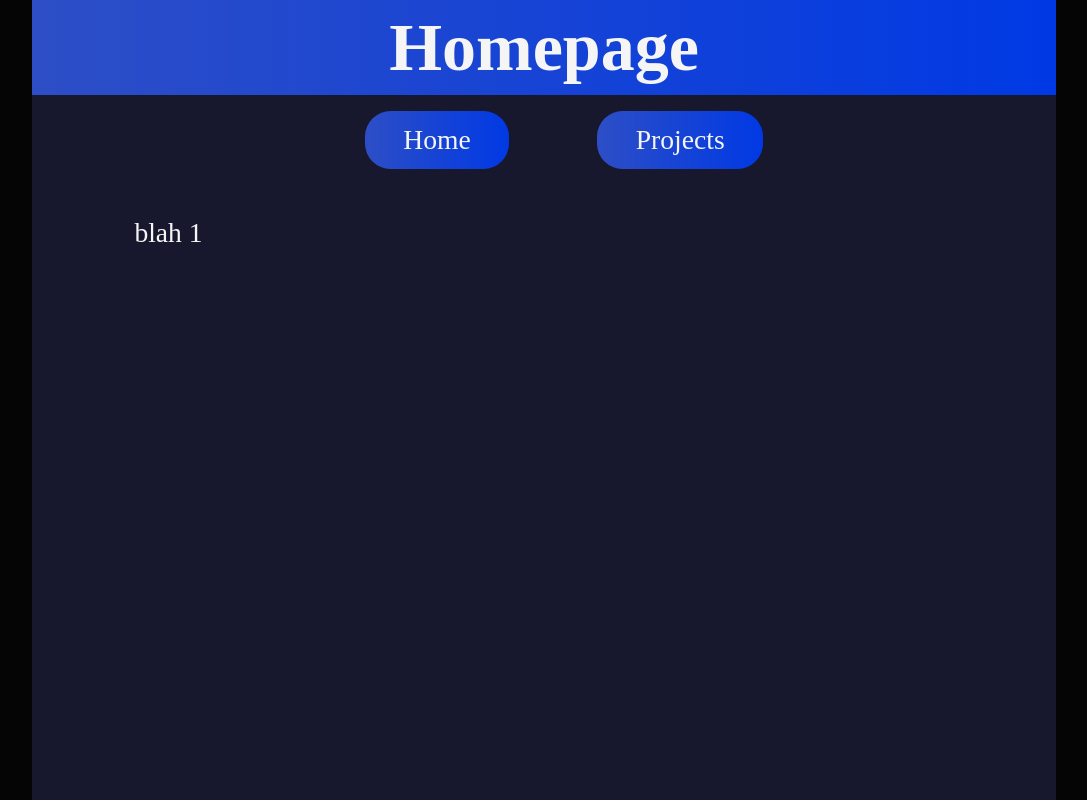
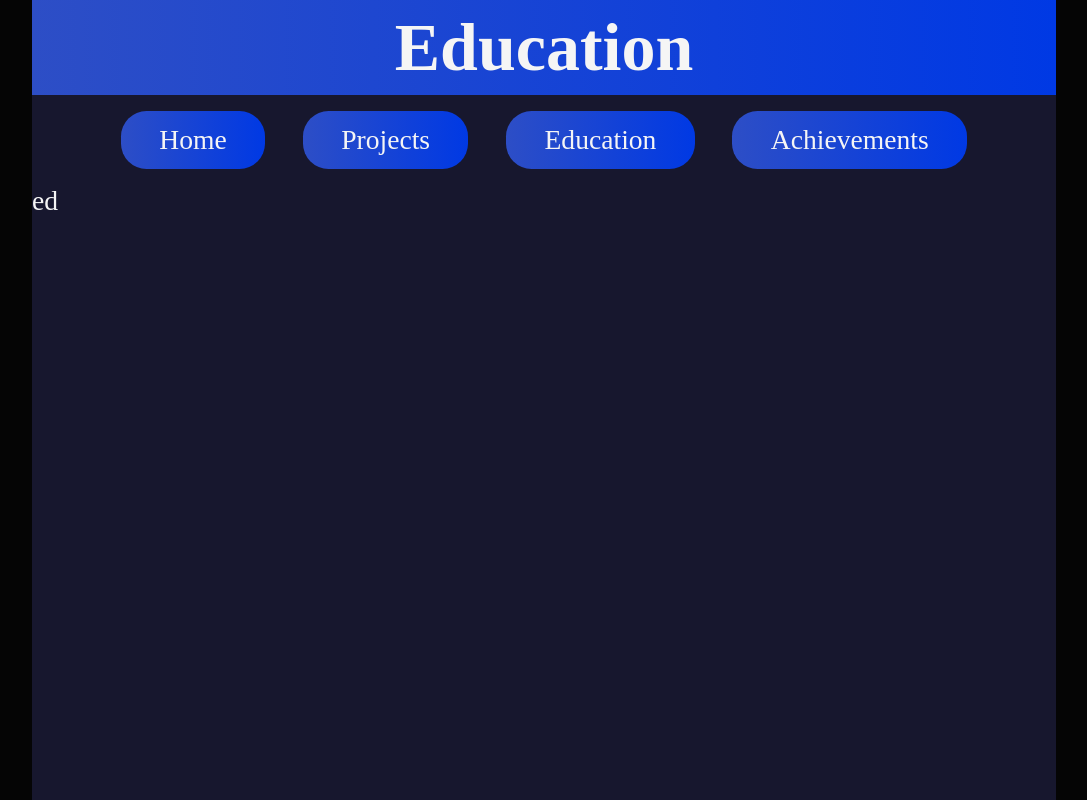
Before and after one commit to klanting/Personal-2024-Summer-Resume, a React (Vite) app: page /education in a window 1280 px wide. Shown: the whole page, without its empty margins (96-1183 px from the left). Built offline with nearby package versions, Linux system fonts and the light colour scheme.

Commit message:
small styling changes

```diff
--- a/src/App.jsx
+++ b/src/App.jsx
@@ -5,6 +5,8 @@ import styled, { createGlobalStyle } from 'styled-components';
 import Header from "./components/Header.jsx";
 import Nav from "./components/Nav.jsx";
 import {useState} from "react";
+import Education from "./mains/Education.jsx";
+import Achievements from "./mains/Achievements.jsx";
 
 const GeneralStyling = createGlobalStyle`
 
@@ -37,6 +39,8 @@ function Root(){
             <Routes>
                 <Route path="/*" element={<Home/>}/>
                 <Route path="/projects/*" element={<Projects/>}/>
+                <Route path="/education/*" element={<Education/>}/>
+                <Route path="/achievements/*" element={<Achievements/>}/>
             </Routes>
             <br/>
         </WrappedDiv>
--- a/src/components/Nav.jsx
+++ b/src/components/Nav.jsx
@@ -6,9 +6,12 @@ const StyledUl = styled.ul`
     flex-direction: row;
     justify-content: space-evenly;
 
-    width: 60%;
+    width: 90%;
     margin: 0 auto;
     list-style-type: none;
+
+    padding: 0;
+
     margin-bottom: 2vh;
 `;
 
@@ -42,6 +45,12 @@ export default function Nav(){
                 <StyledListItem>
                     <StyledNavLink to="/projects/">Projects</StyledNavLink>
                 </StyledListItem>
+                <StyledListItem>
+                    <StyledNavLink to="/education/">Education</StyledNavLink>
+                </StyledListItem>
+                <StyledListItem>
+                    <StyledNavLink to="/achievements/">Achievements</StyledNavLink>
+                </StyledListItem>
             </StyledUl>
         </nav>
     );
--- a/src/components/github/GithubRepo.jsx
+++ b/src/components/github/GithubRepo.jsx
@@ -14,24 +14,17 @@ const StyledLink = styled(NavLink)`
 const StyledDiv = styled.div`
     width: 70vw;
 
-
-    background-image: linear-gradient(10deg, rgb(20, 20, 20), rgb(30,30,30));
+    background-image: linear-gradient(10deg, rgb(20, 20, 20), rgb(30, 30, 30));
 
     border: 2px solid rgb(100, 100, 100);
     border-radius: 10px;
-
-    display: flex;
-    flex-direction: row;
-    justify-content: space-between;
     padding: 2vw;
-
     margin: 5% auto;
-
     cursor: pointer;
 
 
     &:hover {
-        box-shadow:0 0 20px orange;
+        box-shadow: 0 0 40px rgba(0, 57, 228, 1);
     }
 `;
 
@@ -67,6 +60,7 @@ const StyledTopic = styled.p`
 
 const StyledImage = styled.img`
     max-height: 2vw;
+    border-radius: 5px;
 `;
 
 
@@ -124,7 +118,6 @@ export default function GithubRepo(props){
     return(
         <StyledLink to={props.data.html_url} target="_blank">
             <StyledDiv>
-                <div>
                 <StyledTitle>{title}</StyledTitle>
                 <StyledDescription>{props.data.description}</StyledDescription>
 
@@ -136,16 +129,17 @@ export default function GithubRepo(props){
                 <p>Term: {term}</p>
                 <br/>
 
+                <div style={{display: "flex",flexDirection: "row"}}>
                     <ReadMeViewer name={props.data.full_name} branch={props.data.default_branch}/>
+                    <LanguageGraph name={props.data.full_name}/>
+                </div>
+
 
                 <h6>Project Tags</h6>
                 <StyledTopicBox>
                     {props.data.topics.map((topic) => <StyledTopic key={topic}>{topic}</StyledTopic>)}
                 </StyledTopicBox>
 
-
-                </div>
-                <LanguageGraph name={props.data.full_name}/>
             </StyledDiv>
         </StyledLink>
 
--- a/src/components/github/LanguageGraph.jsx
+++ b/src/components/github/LanguageGraph.jsx
@@ -6,7 +6,8 @@ import {useMemo} from "react";
 
 
 const StyledDiv = styled.div`
-    width: 30%;
+    width: 25%;
+    margin: auto;
     aspect-ratio: 1;
 `;
 
@@ -40,11 +41,10 @@ export default function LanguageGraph(props){
                 innerRadiusRatio: 0.7,
                 fills: Object.keys(transformedData).map((key) => transformedData[key].color),
                 tooltip: {
-                    enabled: false,
                     renderer: ({ datum, calloutLabelKey, title, sectorLabelKey }) => {
                         return {
                             title,
-                            content: `${datum[calloutLabelKey]}: ${(datum[sectorLabelKey]/total*100).toFixed(2)}% (${datum[sectorLabelKey]} LOC)`,
+                            content: `${datum[calloutLabelKey]}: ${(datum[sectorLabelKey]/total*100).toFixed(2)}%`,
                         };
                     },
                 }
--- a/src/components/github/ReadMeViewer.jsx
+++ b/src/components/github/ReadMeViewer.jsx
@@ -25,6 +25,7 @@ const StyledP = styled.p`
     box-shadow: 0 0 3vmin inset rgb(100, 100, 100);
 
     max-height: 18vw;
+    width: 45vw;
 `;
 
 export default function ReadMeViewer(props){
@@ -73,11 +74,11 @@ export default function ReadMeViewer(props){
     console.log("d", data)
 
     return(
-        <>
+        <div>
             <h6>ReadMe:</h6>
             <StyledP>
                 <Markdown skipHtml={true} remarkPlugins={[remarkGfm, remarkMath]} rehypePlugins={[rehypeKatex]}>{data}</Markdown>
             </StyledP>
-        </>
+        </div>
     );
 }
--- /dev/null
+++ b/src/mains/Achievements.jsx
@@ -0,0 +1,13 @@
+import Header from "../components/Header.jsx";
+import Nav from "../components/Nav.jsx";
+
+export default function Achievements() {
+
+    return (
+        <>
+            <Header title={"Achievements"}/>
+            <Nav/>
+
+        </>
+    );
+}
--- /dev/null
+++ b/src/mains/Education.jsx
@@ -0,0 +1,13 @@
+import Header from "../components/Header.jsx";
+import Nav from "../components/Nav.jsx";
+
+export default function Education() {
+
+    return (
+        <>
+            <Header title={"Education"}/>
+            <Nav/>
+            ed
+        </>
+    );
+}
```
Lines whose indentation alone changed are shown as unchanged.
